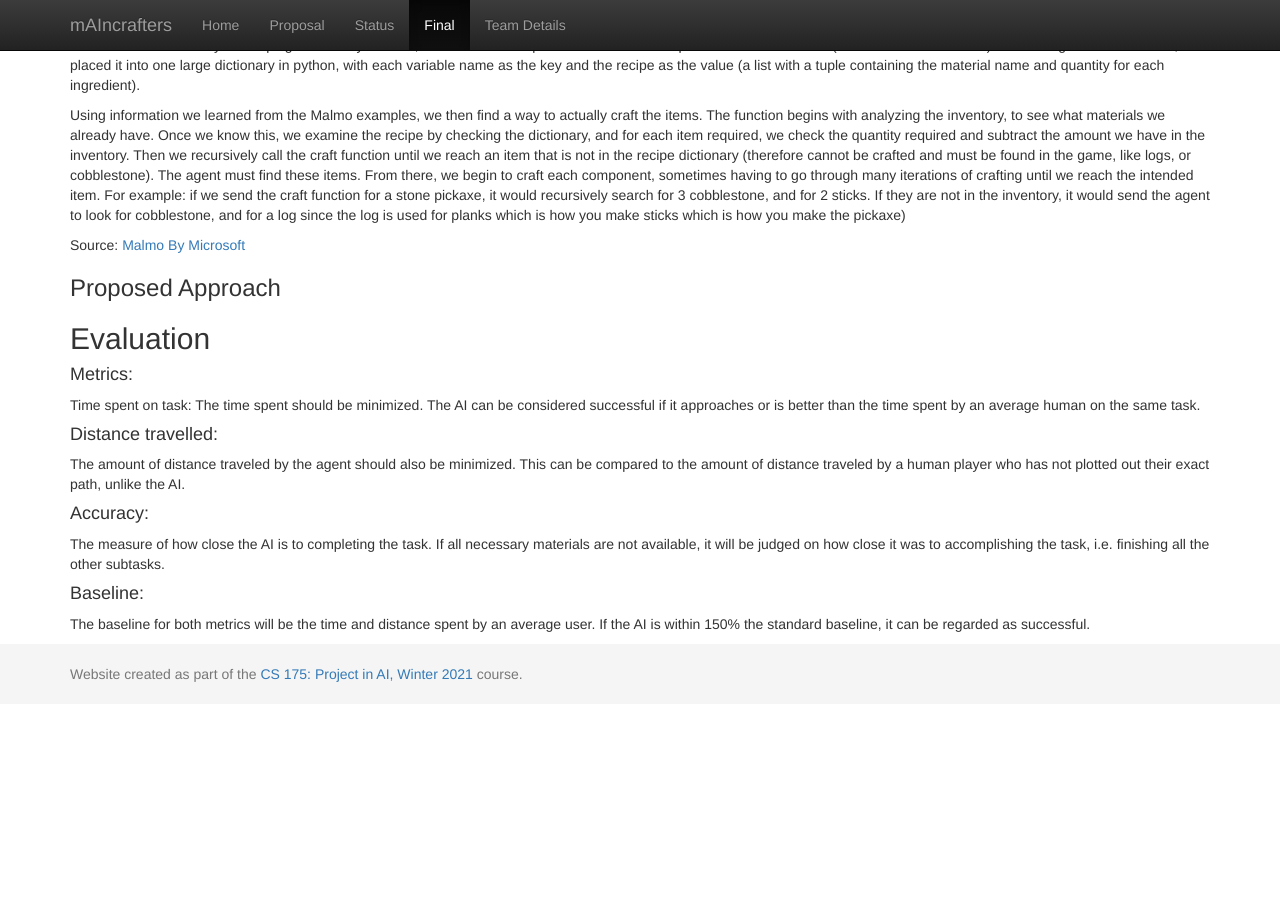
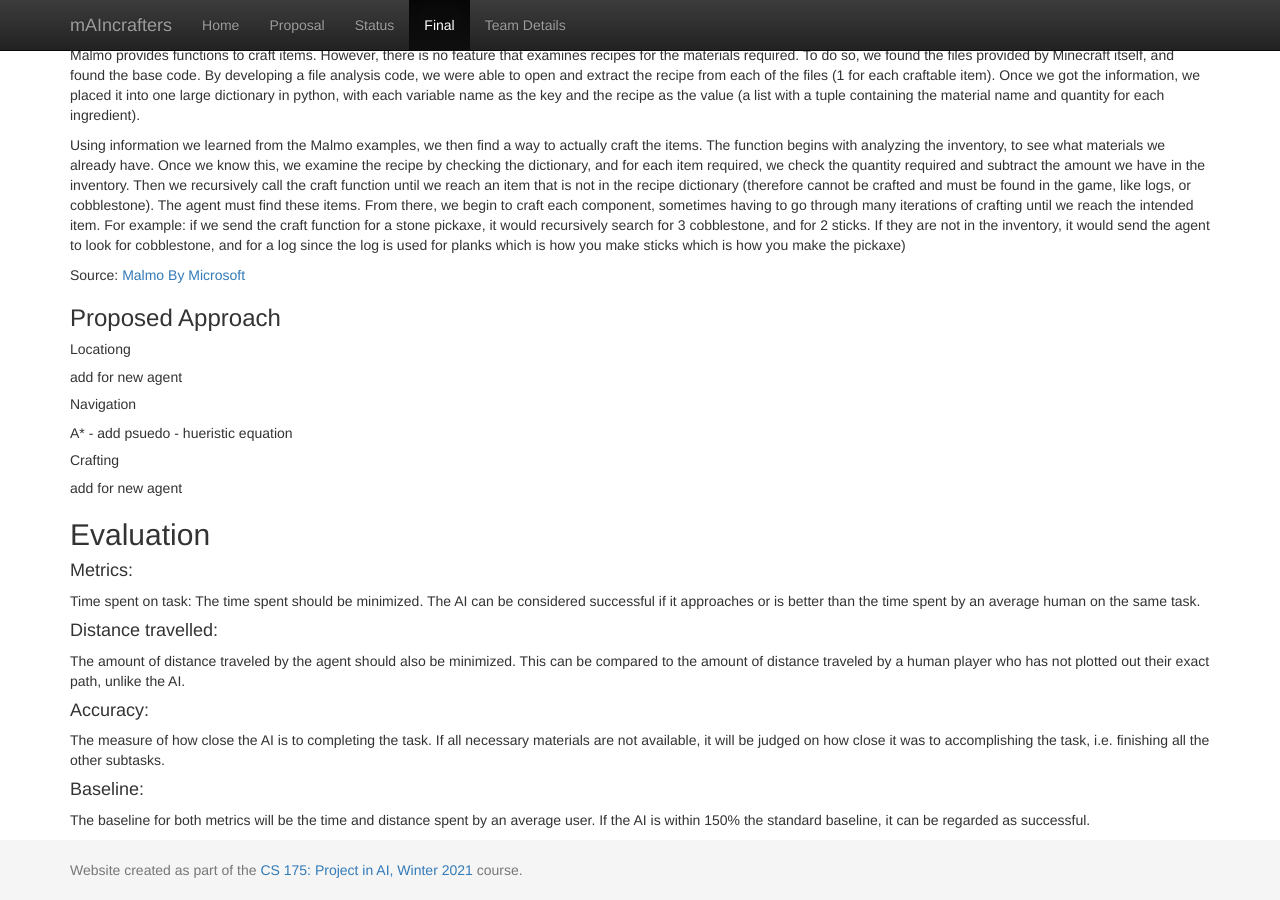
Before and after one commit to dheyay/mAIncrafters, a Jekyll site: the page built from docs/final.md, in a window 1280 px wide and 900 px high, scrolled down 1556 px. Built offline with Jekyll 4.4.1, drawn with Linux system fonts in a browser that asks for light colours; before the commit the page ends 2260 px from its top, so only the background shows below that.

Commit message:
Update final.md

```diff
--- a/docs/final.md
+++ b/docs/final.md
@@ -6,7 +6,10 @@
 ## Project Summary
 Suppose you are playing Minecraft and as a regular miner in a world, you want to start a large building project but are not sure about everything you need for it. That is where our mAinCrafter comes in. Our agent focuses on automation of menial tasks in Minecraft to make the gameplay more streamlined and less repetitive for the player. The agent does the finding and mining so you can focus on desigining your latest masterpiece.
 
-The main goal of this project is to allow the user to give the agent items to craft and the agent will automatically move around and seek out the materials needed to craft it and acquire them. The agent will take into account the placing of the elements and if the item needed to be crafted has a sub-element that also needs crafting, it will find all the base elements needed and provide the user with the final element after crafting it. The agent will be able to find the elements in a large/complex map while avoiding obstacles and being efficient about time as well. It can also be used in order to gather materials stated by the user. For example, before building a castle, the user can simply instruct the agent to gather wood or cobblestone.
+ADD IMAGE HERE
+
+The main goal of this project is to allow the user to give the agent items to craft and the agent will automatically move around and seek out the materials needed to craft it and acquire them. The agent will take into account the placing of the elements and if the item needed to be crafted has a sub-element that also needs crafting, it will find all the base elements needed and provide the user with the final element after crafting it. The agent will be able to find the elements in a large/complex map while avoiding obstacles and being efficient about time as well. It can also be used in order to gather materials stated by the user.
+For example, before building a castle, the user can simply instruct the agent to gather wood or cobblestone.
 
 #### ADD VIDEO
 
@@ -55,6 +58,15 @@
 
 ### Proposed Approach
 
+##### Locationg
+add for new agent
+
+##### Navigation
+A* - add psuedo - hueristic equation
+
+##### Crafting
+add for new agent
+
 ## Evaluation
 #### Metrics:
 Time spent on task: The time spent should be minimized. The AI can be considered successful if it approaches or is better than the time spent by an average human on the same task.
```
